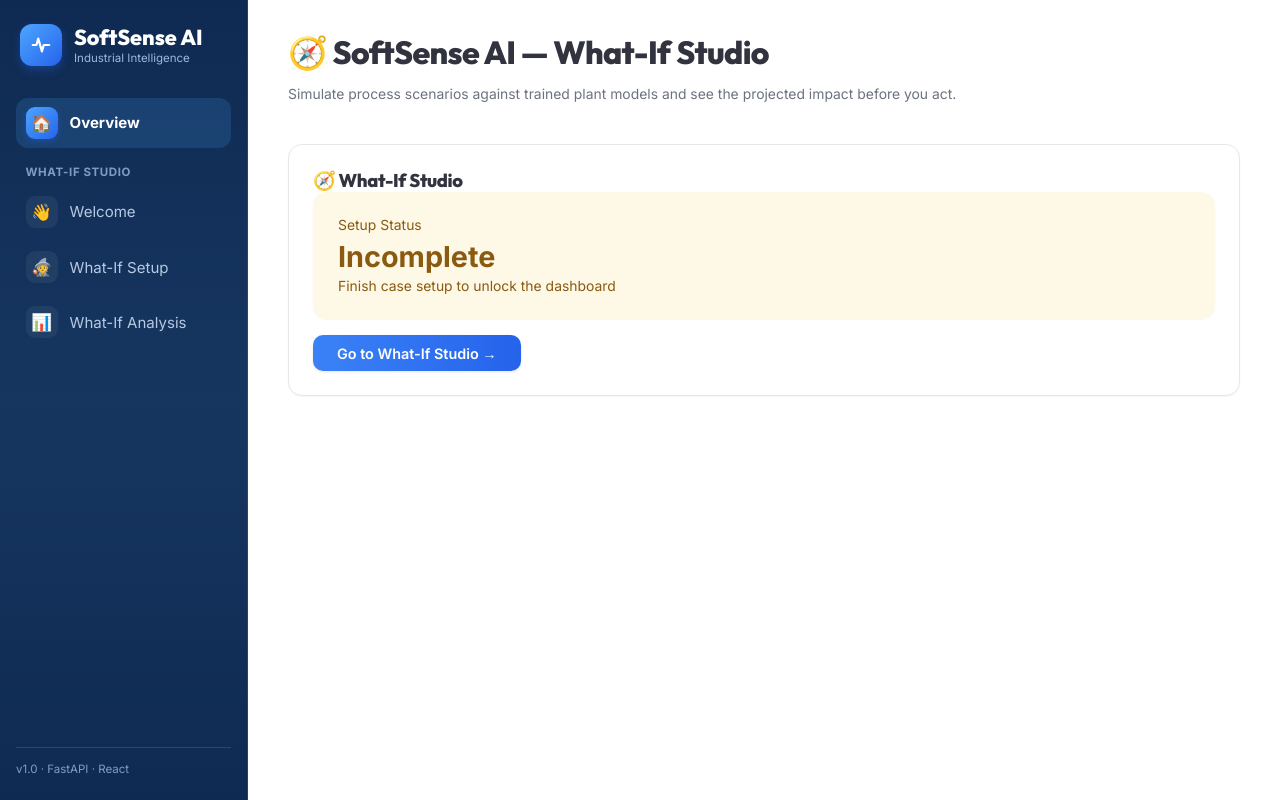
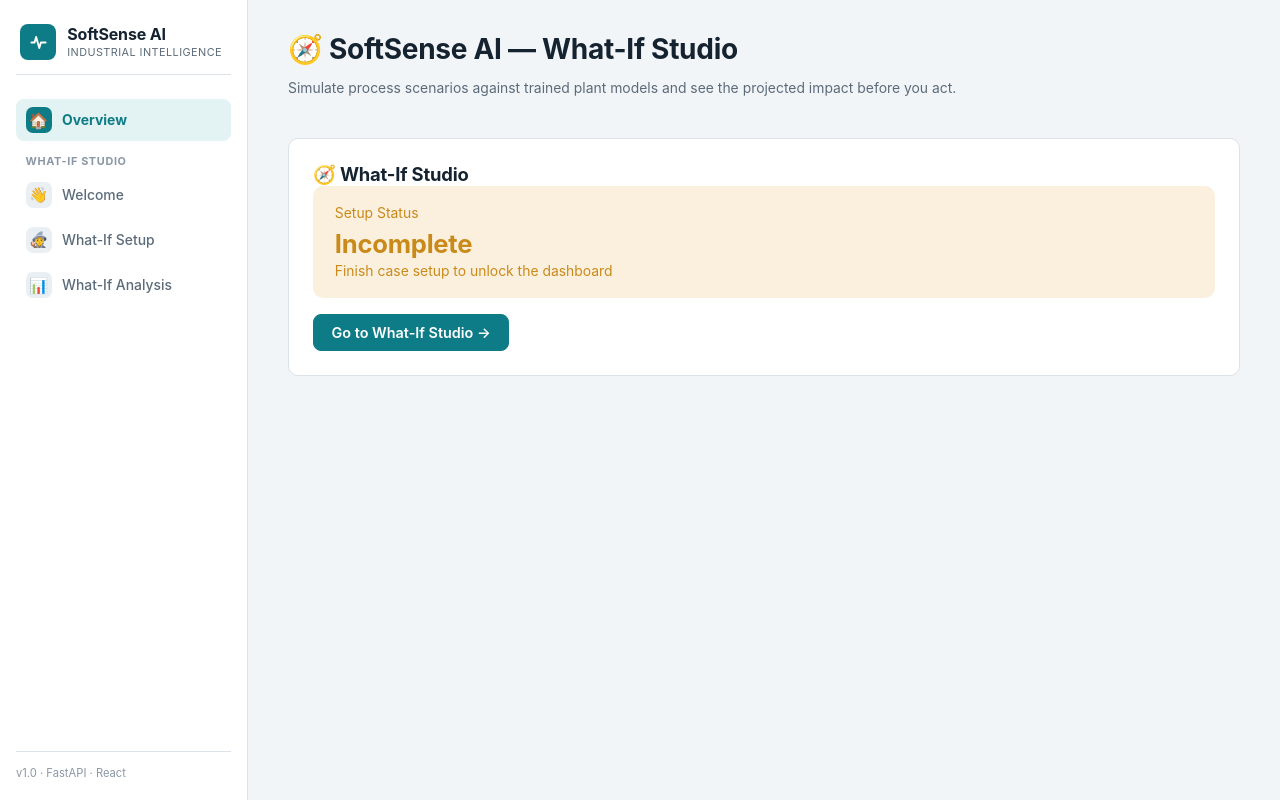
Before and after one commit to Ankur-Yadav09/SoftSensor-Intelligence-Platform, a React (Vite) app in the folder frontend/: page / in a window 1280 px wide. Built offline with nearby package versions, Linux system fonts and the light colour scheme; no server answers.

Commit message:
Make some improvements in UI

```diff
--- a/frontend/src/components/WorkflowStepper.tsx
+++ b/frontend/src/components/WorkflowStepper.tsx
@@ -40,12 +40,11 @@
                     justifyContent: 'center',
                     fontSize: '1.1rem',
                     background: isCurrent
-                      ? 'linear-gradient(135deg, #4da6ff 0%, #2563eb 100%)'
+                      ? 'var(--accent)'
                       : isPast
                         ? 'var(--success-bg)'
                         : 'var(--control-bg)',
-                    color: isCurrent ? 'white' : isPast ? 'var(--success-text)' : 'var(--text-caption)',
-                    boxShadow: isCurrent ? '0 3px 8px rgba(37, 99, 235, 0.35)' : 'none',
+                    color: isCurrent ? 'var(--accent-ink)' : isPast ? 'var(--success-text)' : 'var(--text-caption)',
                     border: isCurrent ? 'none' : '1px solid var(--border)',
                   }}
                 >
--- a/frontend/src/layout/Sidebar.tsx
+++ b/frontend/src/layout/Sidebar.tsx
@@ -44,11 +44,11 @@
       style={({ isActive }) => ({
         display: 'flex',
         alignItems: 'center',
-        gap: '0.75rem',
-        padding: '0.55rem 0.6rem',
-        borderRadius: 12,
+        gap: '0.65rem',
+        padding: '0.5rem 0.6rem',
+        borderRadius: 8,
         textDecoration: 'none',
-        background: isActive ? 'rgba(77, 166, 255, 0.16)' : 'transparent',
+        background: isActive ? 'var(--info-bg)' : 'transparent',
         transition: 'background 0.15s ease',
       })}
     >
@@ -56,25 +56,24 @@
         <>
           <span
             style={{
-              width: 32,
-              height: 32,
+              width: 26,
+              height: 26,
               flexShrink: 0,
-              borderRadius: 9,
+              borderRadius: 7,
               display: 'flex',
               alignItems: 'center',
               justifyContent: 'center',
-              fontSize: '1.05rem',
-              background: isActive ? 'linear-gradient(135deg, #4da6ff 0%, #2563eb 100%)' : 'rgba(255,255,255,0.06)',
-              boxShadow: isActive ? '0 2px 6px rgba(37, 99, 235, 0.4)' : 'none',
+              fontSize: '0.95rem',
+              background: isActive ? 'var(--accent)' : 'var(--bg-subtle)',
             }}
           >
             {item.icon}
           </span>
           <span
             style={{
-              color: isActive ? '#ffffff' : '#b7c9e3',
+              color: isActive ? 'var(--accent)' : 'var(--text-caption)',
               fontWeight: isActive ? 700 : 500,
-              fontSize: '0.94rem',
+              fontSize: '0.87rem',
             }}
           >
             {item.label}
@@ -109,26 +108,25 @@
         overflowY: 'auto',
         display: 'flex',
         flexDirection: 'column',
-        background: `linear-gradient(180deg, var(--sidebar-top) 0%, var(--sidebar-mid) 50%, var(--sidebar-top) 100%)`,
-        borderRight: '1px solid rgba(77, 166, 255, 0.20)',
-        padding: '1.5rem 1rem',
+        background: 'var(--bg-page)',
+        borderRight: '1px solid var(--border)',
+        padding: '1.25rem 1rem',
       }}
     >
-      <div style={{ display: 'flex', alignItems: 'center', gap: '0.75rem', marginBottom: '2rem', padding: '0 0.25rem' }}>
+      <div style={{ display: 'flex', alignItems: 'center', gap: '0.7rem', marginBottom: '1.5rem', padding: '0.25rem 0.25rem 0.9rem', borderBottom: '1px solid var(--border)' }}>
         <div
           style={{
-            width: 42,
-            height: 42,
+            width: 36,
+            height: 36,
             flexShrink: 0,
-            borderRadius: 12,
-            background: 'linear-gradient(135deg, #4da6ff 0%, #2563eb 100%)',
+            borderRadius: 8,
+            background: 'var(--accent)',
             display: 'flex',
             alignItems: 'center',
             justifyContent: 'center',
-            boxShadow: '0 4px 10px rgba(37, 99, 235, 0.35)',
           }}
         >
-          <svg width="22" height="22" viewBox="0 0 24 24" fill="none">
+          <svg width="19" height="19" viewBox="0 0 24 24" fill="none">
             <path
               d="M3 12h4l2-7 4 14 2-7h6"
               stroke="white"
@@ -141,31 +139,31 @@
         <div>
           <div
             style={{
-              fontFamily: 'Outfit, sans-serif',
-              fontWeight: 800,
-              fontSize: '1.35rem',
-              color: '#ffffff',
+              fontWeight: 700,
+              fontSize: '1rem',
+              color: 'var(--text-main)',
               lineHeight: 1.15,
+              letterSpacing: '-0.01em',
             }}
           >
             SoftSense AI
           </div>
-          <div style={{ fontSize: '0.72rem', color: '#9db8dc', marginTop: '0.1rem' }}>
+          <div style={{ fontSize: '0.68rem', color: 'var(--text-caption)', marginTop: '0.1rem', textTransform: 'uppercase', letterSpacing: '0.04em' }}>
             Industrial Intelligence
           </div>
         </div>
       </div>
-      <nav ref={navRef} style={{ display: 'flex', flexDirection: 'column', gap: '0.35rem' }}>
+      <nav ref={navRef} style={{ display: 'flex', flexDirection: 'column', gap: '0.2rem' }}>
         {NAV_ENTRIES.map((entry) =>
           isGroup(entry) ? (
-            <div key={entry.label} style={{ marginTop: '0.75rem', display: 'flex', flexDirection: 'column', gap: '0.35rem' }}>
+            <div key={entry.label} style={{ marginTop: '0.6rem', display: 'flex', flexDirection: 'column', gap: '0.2rem' }}>
               <div
                 style={{
-                  fontSize: '0.72rem',
+                  fontSize: '0.68rem',
                   fontWeight: 700,
                   textTransform: 'uppercase',
-                  letterSpacing: '0.05em',
-                  color: '#7f9dc4',
+                  letterSpacing: '0.06em',
+                  color: 'var(--text-faint)',
                   padding: '0 0.6rem',
                   marginBottom: '0.15rem',
                 }}
@@ -184,10 +182,10 @@
       <div style={{ flex: 1 }} />
       <div
         style={{
-          borderTop: '1px solid rgba(255,255,255,0.12)',
-          paddingTop: '0.9rem',
-          fontSize: '0.72rem',
-          color: '#7f9dc4',
+          borderTop: '1px solid var(--border)',
+          paddingTop: '0.85rem',
+          fontSize: '0.7rem',
+          color: 'var(--text-faint)',
         }}
       >
         v1.0 · FastAPI · React
--- a/frontend/src/pages/WhatIf/OverviewPage.tsx
+++ b/frontend/src/pages/WhatIf/OverviewPage.tsx
@@ -217,8 +217,8 @@
                     alignItems: 'center',
                     justifyContent: 'center',
                     fontSize: '1.1rem',
-                    background: i === 0 ? 'linear-gradient(135deg, #4da6ff 0%, #2563eb 100%)' : 'var(--control-bg)',
-                    color: i === 0 ? 'white' : 'var(--text-caption)',
+                    background: i === 0 ? 'var(--accent)' : 'var(--control-bg)',
+                    color: i === 0 ? 'var(--accent-ink)' : 'var(--text-caption)',
                     border: i === 0 ? 'none' : '1px solid var(--border)',
                   }}
                 >
--- a/frontend/src/theme/theme.css
+++ b/frontend/src/theme/theme.css
@@ -1,37 +1,41 @@
-/* Matches the REAL rendered Streamlit app (verified via live screenshots +
-   computed styles), not just config/settings.py's THEME_CSS source — that
-   CSS's `.main` dark-background rule turned out not to match Streamlit's
-   current DOM, so the live app actually renders a light main content area
-   with dark text and only the sidebar in dark navy. Sidebar gradient values
-   below are exact matches (rgb(15,42,82)/rgb(22,54,96), confirmed via
-   getComputedStyle against the live app). */
-@import url('https://fonts.googleapis.com/css2?family=Inter:wght@400;600;700&family=Outfit:wght@400;600;800&display=swap');
+/* Palette/typography/table structure ported from mockups/whatif-ui-mockup.html
+   ("What-If Module — Redesign Mockup") — same variable NAMES the rest of the
+   app already threads through every component (var(--primary), var(--border),
+   var(--text-caption), etc.), just remapped to the mockup's values, so this
+   file is the only place that needed to change for the new look to propagate
+   everywhere. Light theme only — the mockup's dark-mode variables aren't
+   wired in since this app has no theme-toggle mechanism today; adding one
+   would be a new feature, not a restyle. */
 
 :root {
-  --primary: #2563eb;
-  --primary-light: #4da6ff;
-  --secondary: #2b6cb0;
-  --accent: #10b981;
-  --sidebar-top: #0f2a52;
-  --sidebar-mid: #163660;
+  --canvas: #f2f5f8;
+  --primary: #0e7c86;
+  --primary-light: #139aa6;
+  --secondary: #4a54c4;
+  --accent: #0e7c86;
+  --accent-ink: #ffffff;
+  --sidebar-top: #ffffff;
+  --sidebar-mid: #ffffff;
   --bg-page: #ffffff;
-  --bg-subtle: #f8fafc;
-  --text-main: #31333f;
-  --text-caption: #6b7280;
-  --border: #e5e7eb;
-  --control-bg: #f0f2f6;
-  --banner-from: #334155;
-  --banner-to: #1e293b;
-  --banner-heading: #7dd3fc;
-  --banner-subtitle: #cbd5e1;
-  --info-bg: #eaf3fd;
-  --info-text: #1e4a7a;
-  --success-bg: #eafaf1;
-  --success-text: #0f5f42;
-  --warning-bg: #fef8e6;
-  --warning-text: #8a5a10;
-  --error-bg: #fdecec;
-  --error-text: #9c2626;
+  --bg-subtle: #eaeff4;
+  --text-main: #152230;
+  --text-caption: #5c6b7a;
+  --text-faint: #8a97a5;
+  --border: #dbe2e9;
+  --control-bg: #f2f5f8;
+  --banner-from: #123339;
+  --banner-to: #0e7c86;
+  --banner-heading: #ffffff;
+  --banner-subtitle: #d7ecec;
+  --info-bg: #e3f2f2;
+  --info-text: #0e7c86;
+  --success-bg: #e6f5eb;
+  --success-text: #2f9e58;
+  --warning-bg: #fbf0dd;
+  --warning-text: #c98a1a;
+  --error-bg: #fce9e7;
+  --error-text: #c0392b;
+  --radius: 10px;
 }
 
 * {
@@ -40,75 +44,75 @@
 
 body {
   margin: 0;
-  background: var(--bg-page);
+  background: var(--canvas);
   color: var(--text-main);
-  font-family: 'Inter', sans-serif;
+  font-family: -apple-system, 'Segoe UI', Roboto, Helvetica, Arial, sans-serif;
   min-height: 100vh;
+  font-size: 14px;
 }
 
 h1, h2, h3, h4 {
-  font-family: 'Outfit', sans-serif;
-  font-weight: 800;
-  letter-spacing: -0.02em;
+  font-family: inherit;
+  font-weight: 700;
+  letter-spacing: -0.01em;
   margin: 0;
   color: var(--text-main);
 }
 
 button {
-  background: linear-gradient(90deg, #3b82f6 0%, #2563eb 100%);
-  color: white;
-  border: none;
-  padding: 0.6rem 1.5rem;
-  border-radius: 10px;
+  background: var(--accent);
+  color: var(--accent-ink);
+  border: 1px solid var(--accent);
+  padding: 0.55rem 1.1rem;
+  border-radius: 8px;
   font-weight: 600;
   font-family: inherit;
   font-size: 0.9rem;
   cursor: pointer;
-  transition: all 0.2s ease;
-  box-shadow: 0 1px 3px rgba(0, 0, 0, 0.1);
+  transition: filter 0.15s ease, background 0.15s ease;
 }
 
 button:hover {
-  transform: translateY(-1px);
-  box-shadow: 0 4px 10px rgba(37, 99, 235, 0.25);
-  background: linear-gradient(90deg, #2563eb 0%, #1d4ed8 100%);
+  filter: brightness(1.06);
 }
 
 button:disabled {
   opacity: 0.45;
   cursor: not-allowed;
-  transform: none;
-  box-shadow: none;
+  filter: none;
 }
 
-/* A plain "toggle chip" look for buttons used as selection pills (feature
-   toggles, algorithm picker, source picker) rather than the primary CTA
-   gradient — pages apply this class when a button represents a selectable
-   option instead of an action. */
+/* A plain, neutral bordered look for buttons used as selection pills
+   (feature toggles, algorithm picker, source picker) rather than the primary
+   accent CTA — pages apply this class when a button represents a selectable
+   option instead of an action. Matches the mockup's default .btn look. */
 button.chip {
-  background: var(--control-bg);
+  background: var(--bg-page);
   color: var(--text-main);
+  border: 1px solid var(--border);
   box-shadow: none;
-  font-weight: 500;
+  font-weight: 600;
 }
 button.chip:hover {
-  background: #e2e8f0;
-  transform: none;
-  box-shadow: none;
+  background: var(--bg-subtle);
+  filter: none;
 }
 button.chip.active {
-  background: linear-gradient(90deg, #3b82f6 0%, #2563eb 100%);
-  color: white;
+  background: var(--accent);
+  border-color: var(--accent);
+  color: var(--accent-ink);
 }
 button.chip.active.accent {
-  background: linear-gradient(90deg, #10b981 0%, #059669 100%);
+  background: var(--success-text);
+  border-color: var(--success-text);
+  color: white;
 }
 
 .card {
   background: var(--bg-page);
-  border-radius: 14px;
+  border-radius: var(--radius);
   border: 1px solid var(--border);
-  box-shadow: 0 1px 2px rgba(0, 0, 0, 0.04);
+  box-shadow: none;
 }
 
 /* Small key-value tables embedded in reasoning text (per-feature score
@@ -123,19 +127,21 @@
 
 table {
   background: var(--bg-page);
-  border-radius: 12px;
+  border-radius: 8px;
   border: 1px solid var(--border);
   width: 100%;
   border-collapse: separate;
   border-spacing: 0;
   overflow: hidden;
+  font-size: 0.915rem;
 }
 
 th, td {
   text-align: left;
-  padding: 0.6rem 1rem;
+  padding: 0.64rem 0.86rem;
   border-bottom: 1px solid var(--border);
-  font-size: 0.87rem;
+  font-size: 0.915rem;
+  white-space: nowrap;
 }
 
 th {
@@ -143,12 +149,16 @@
   color: var(--text-caption);
   font-weight: 600;
   text-transform: uppercase;
-  font-size: 0.72rem;
-  letter-spacing: 0.05em;
+  font-size: 0.785rem;
+  letter-spacing: 0.04em;
 }
 
 tr:last-child td {
   border-bottom: none;
+}
+
+tr:hover td {
+  background: var(--bg-subtle);
 }
 
 /* Applied when a table is capped to N visible rows (DataTable's
@@ -209,17 +219,18 @@
 }
 
 .metric-value {
-  font-size: 1.8rem;
+  font-size: 1.6rem;
   font-weight: 700;
-  color: var(--primary);
+  letter-spacing: -0.01em;
+  color: var(--text-main);
 }
 
 .status-card {
   background: var(--bg-page);
-  padding: 1.5rem;
-  border-radius: 14px;
+  padding: 1.15rem 1.3rem;
+  border-radius: var(--radius);
   border: 1px solid var(--border);
-  box-shadow: 0 1px 2px rgba(0, 0, 0, 0.04);
+  box-shadow: none;
 }
 
 .caption {
@@ -234,16 +245,17 @@
   padding: 0.1rem 0.4rem;
   border-radius: 6px;
   font-size: 0.87em;
+  font-family: ui-monospace, 'SFMono-Regular', Consolas, 'Liberation Mono', Menlo, monospace;
 }
 
-/* Form controls — Streamlit's light-gray widget look */
+/* Form controls — mockup's flat, bordered look */
 select,
 input[type='number'],
 input[type='text'] {
-  background: var(--control-bg);
+  background: var(--canvas);
   color: var(--text-main);
   border: 1px solid var(--border);
-  border-radius: 8px;
+  border-radius: 7px;
   padding: 0.5rem 0.7rem;
   font-family: inherit;
   font-size: 0.9rem;
@@ -251,15 +263,16 @@
 
 select:focus,
 input:focus {
-  outline: none;
-  border-color: var(--primary);
-  box-shadow: 0 0 0 2px rgba(37, 99, 235, 0.15);
+  outline: 2px solid var(--accent);
+  outline-offset: 2px;
+  border-color: var(--accent);
+  box-shadow: none;
 }
 
 input[type='checkbox'] {
   width: 16px;
   height: 16px;
-  accent-color: var(--primary);
+  accent-color: var(--accent);
 }
 
 label {
@@ -267,19 +280,21 @@
   font-size: 0.9rem;
 }
 
-/* Numbered step badge, e.g. the "①  Load Dataset" headers on the real app's
-   wizard-style pages. */
+/* Numbered step badge, e.g. the "①  Load Dataset" headers on wizard-style
+   pages — small circular outline badge matching the mockup's .rail-num,
+   filled solid once active/complete. */
 .step-badge {
   display: inline-flex;
   align-items: center;
   justify-content: center;
-  width: 26px;
-  height: 26px;
+  width: 24px;
+  height: 24px;
   border-radius: 999px;
-  background: var(--primary);
-  color: white;
+  border: 1px solid var(--border);
+  background: var(--accent);
+  color: var(--accent-ink);
   font-weight: 700;
-  font-size: 0.85rem;
+  font-size: 0.8rem;
   flex-shrink: 0;
 }
 
@@ -293,12 +308,11 @@
   font-size: 1.05rem;
 }
 
-/* Dark "hero" banner used to introduce a major section (e.g. "Target
-   Variable Selection", "Data Understanding") — a recurring pattern on the
-   real app distinct from the plain white page background. */
+/* Section banner used to introduce a major module (e.g. What-If Studio's
+   hero) — dark teal gradient, distinct from the plain page canvas. */
 .section-banner {
   background: linear-gradient(135deg, var(--banner-from) 0%, var(--banner-to) 100%);
-  border-radius: 14px;
+  border-radius: var(--radius);
   padding: 1.5rem 1.75rem;
   display: flex;
   align-items: center;
@@ -318,10 +332,11 @@
   font-size: 0.9rem;
 }
 
-/* Pastel callouts matching st.info / st.success / st.warning / st.error */
+/* Pastel callouts matching st.info / st.success / st.warning / st.error,
+   recolored to the mockup's info/good/warn/crit palette. */
 .callout {
-  border-radius: 10px;
-  padding: 0.85rem 1.1rem;
+  border-radius: 9px;
+  padding: 0.75rem 1rem;
   font-size: 0.9rem;
   line-height: 1.5;
 }
@@ -341,3 +356,50 @@
   background: var(--error-bg);
   color: var(--error-text);
 }
+
+/* Small rounded status indicator — mockup's .pill. Additive utility class;
+   existing ✅/⏳-prefixed text sublabels keep working unchanged, this is
+   available wherever a page wants an explicit colored state indicator. */
+.pill {
+  display: inline-flex;
+  align-items: center;
+  gap: 0.35rem;
+  padding: 0.15rem 0.6rem;
+  border-radius: 999px;
+  font-size: 0.72rem;
+  font-weight: 600;
+  letter-spacing: 0.01em;
+}
+.pill.draft {
+  background: var(--warning-bg);
+  color: var(--warning-text);
+}
+.pill.active {
+  background: var(--success-bg);
+  color: var(--success-text);
+}
+.pill.info {
+  background: var(--info-bg);
+  color: var(--info-text);
+}
+.pill.crit {
+  background: var(--error-bg);
+  color: var(--error-text);
+}
+
+/* Section-coded badges — mockup's .badge.cgc/.prc/.erc/.furnace/.quench,
+   for tables that show a plant Section value (PI Tag Mapping, Model
+   Mapping, MV/DV/CV list). */
+.badge {
+  display: inline-block;
+  padding: 0.1rem 0.5rem;
+  border-radius: 6px;
+  font-size: 0.72rem;
+  font-weight: 600;
+}
+.badge.cgc { background: #e3f2f2; color: #0e7c86; }
+.badge.prc { background: #eef0fb; color: #4a54c4; }
+.badge.erc { background: #fdf0e6; color: #b56321; }
+.badge.furnace { background: #fce9e7; color: #c0392b; }
+.badge.quench { background: #eaf4ea; color: #3a8a4a; }
+.badge.cold { background: var(--bg-subtle); color: var(--text-caption); }
```
